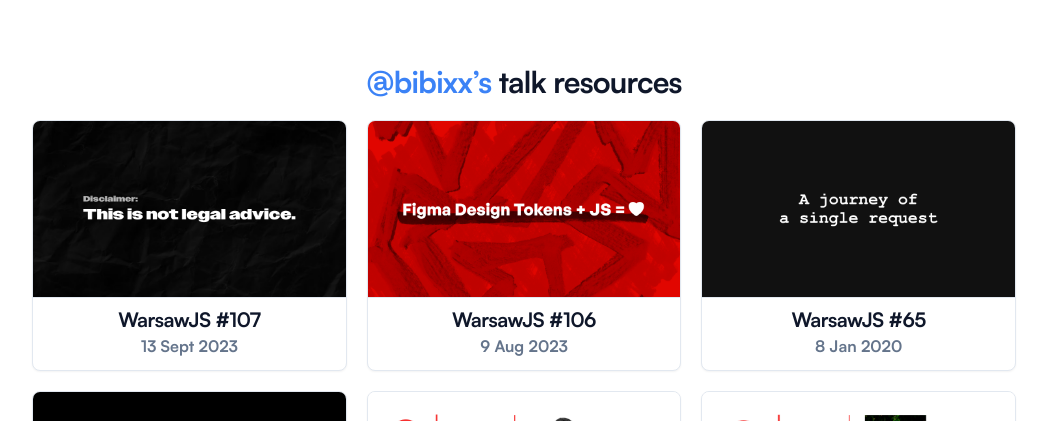
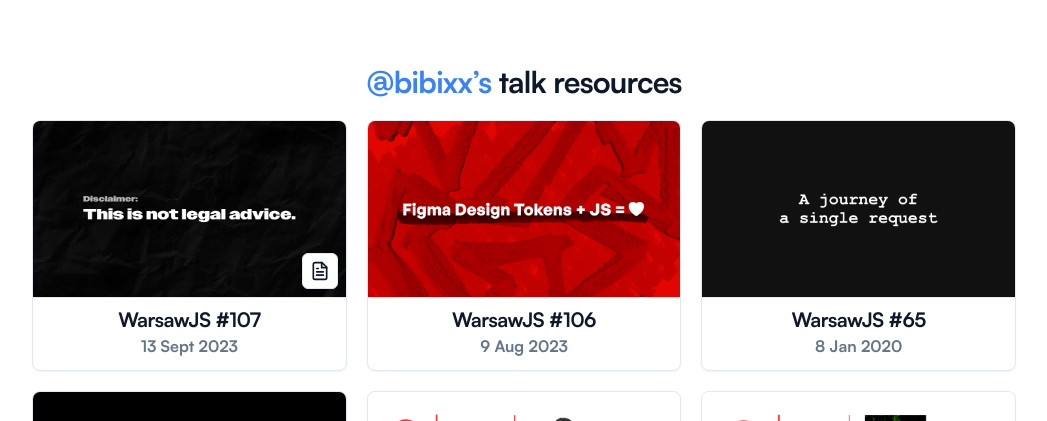
Before and after one commit to bibixx/slides.legiec.io, a Next.js app: page / in a window 1280 px wide. Shown: the top 421 px of the page, without its empty margins (116-1163 px from the left). Built offline with nearby package versions, Linux system fonts and the light colour scheme.

Commit message:
Add legal advice PDF version

```diff
--- a/pages/index.tsx
+++ b/pages/index.tsx
@@ -1,10 +1,12 @@
 import Head from "next/head";
+import { useEffect, useState } from "react";
 
 interface Talk {
   location: string;
   date: Date;
   url: string;
   img: string;
+  pdf?: string;
 }
 const TALKS: Talk[] = [
   {
@@ -12,6 +14,7 @@
     date: new Date(2023, 8, 13),
     url: "/not-legal-advice",
     img: "/not-legal-advice/poster.png",
+    pdf: "/not-legal-advice/not-legal-advice.pdf",
   },
   {
     location: "WarsawJS #106",
@@ -58,6 +61,11 @@
 ].sort((a, b) => b.date.getTime() - a.date.getTime());
 
 export default function Home() {
+  const [showPdfTag, setShowPdfTag] = useState(false);
+  useEffect(() => {
+    setShowPdfTag(true);
+  }, []);
+
   return (
     <>
       <Head>
@@ -75,12 +83,17 @@
           {TALKS.map((talk) => (
             <a
               key={talk.location}
-              className="flex flex-col rounded-lg border bg-card text-card-foreground shadow-sm overflow-hidden transition-transform sm:hover:-translate-y-1 select-none"
+              className="relative flex flex-col rounded-lg border bg-card text-card-foreground shadow-sm overflow-hidden transition-transform sm:hover:-translate-y-1 select-none"
               href={talk.url}
             >
-              <div>
+              <div className="relative">
                 {/* eslint-disable-next-line @next/next/no-img-element */}
                 <img src={talk.img} alt="" className="aspect-video" />
+                {showPdfTag && talk.pdf && <div className="absolute bottom-2 right-2">
+                  <a href={talk.pdf} className="inline-flex items-center justify-center rounded-md text-sm font-medium transition-colors focus-visible:outline-none focus-visible:ring-1 focus-visible:ring-ring disabled:pointer-events-none disabled:opacity-50 border border-input bg-background shadow-sm hover:bg-accent hover:text-accent-foreground h-9 w-9 pointer-events-auto">
+                    <FileTextIcon className="h-5 w-5" />
+                  </a>
+                </div>}
               </div>
               <div className="flex flex-col flex-1 items-center py-3 px-3 border-t">
                 <p className="select-none text-xl font-semibold leading-none tracking-tight text-center w-full">
@@ -101,3 +114,24 @@
     </>
   );
 }
+
+const FileTextIcon = (props: React.SVGProps<SVGSVGElement>) => (
+  <svg
+    xmlns="http://www.w3.org/2000/svg"
+    width="24"
+    height="24"
+    viewBox="0 0 24 24"
+    fill="none"
+    stroke="currentColor"
+    strokeWidth="2"
+    strokeLinecap="round"
+    strokeLinejoin="round"
+    {...props}
+  >
+    <path d="M14.5 2H6a2 2 0 0 0-2 2v16a2 2 0 0 0 2 2h12a2 2 0 0 0 2-2V7.5L14.5 2z" />
+    <polyline points="14 2 14 8 20 8" />
+    <line x1="16" x2="8" y1="13" y2="13" />
+    <line x1="16" x2="8" y1="17" y2="17" />
+    <line x1="10" x2="8" y1="9" y2="9" />
+  </svg>
+);
```
Also changed, not shown: 1 other file (tests, documents, lock files or other folders).
